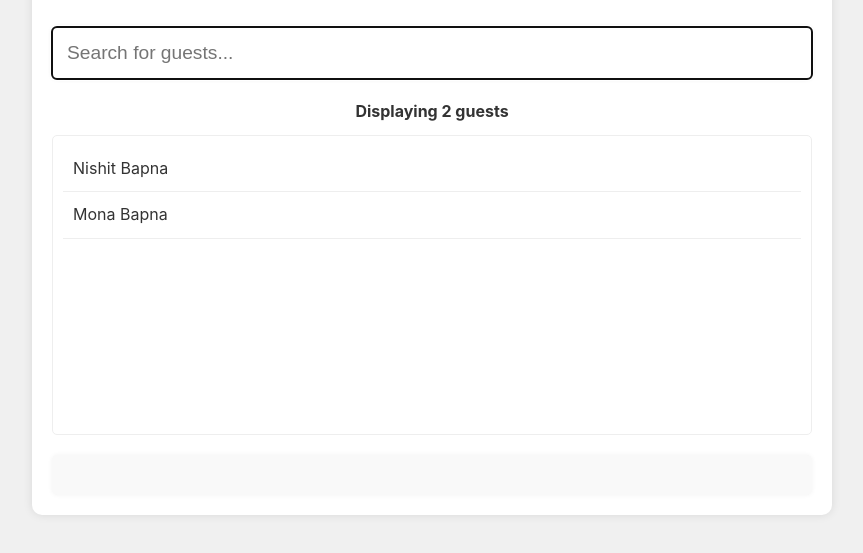
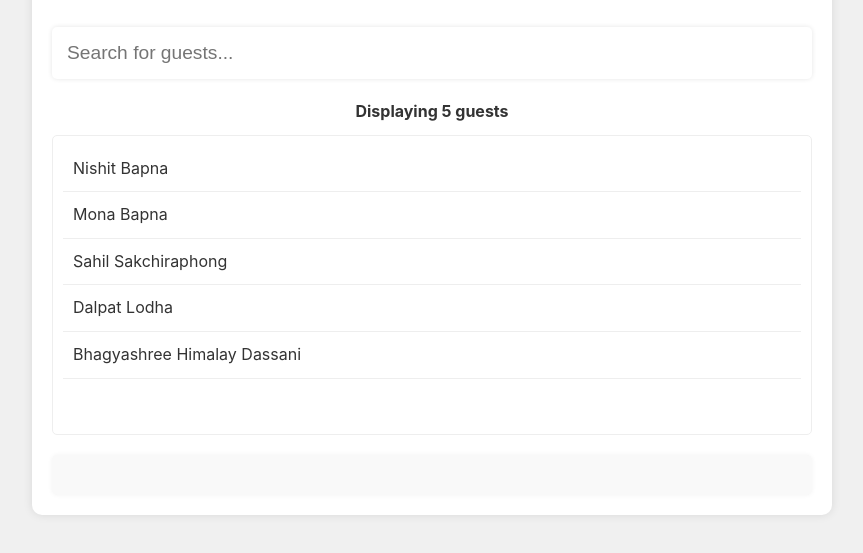
Before and after one commit to rsakchiraphong/wedding-RSVP, a plain HTML site: page index.html in a window 1280 px wide. Shown: the part 137-690 px from the top of the page, without its empty margins (208-1071 px from the left). Drawn offline with Linux system fonts and the light colour scheme.

Commit message:
Update index.html

```diff
--- a/index.html
+++ b/index.html
@@ -68,12 +68,6 @@
             margin-bottom: 10px;
             font-weight: bold;
         }
-        .no-results {
-            text-align: center;
-            margin-top: 20px;
-            color: #FF3B30;
-            font-weight: bold;
-        }
     </style>
 </head>
 <body>
@@ -89,17 +83,24 @@
     const mockData = [
         { sNo: 1, firstName: "Nishit", lastName: "Bapna", arrivalDate: "24/11/2024", arrivalFlight: "CX773", arrivalTime: "5:40:00 PM", depDate: "", depFlight: "", depTime: "", passportNo: "", tel: "8613758106377", nOrV: "D" },
         { sNo: 2, firstName: "Mona", lastName: "Bapna", arrivalDate: "24/11/2024", arrivalFlight: "CX773", arrivalTime: "5:40:00 PM", depDate: "", depFlight: "", depTime: "", passportNo: "", tel: "8613588044137", nOrV: "D" },
-        // Continue the list...
+        { sNo: 3, firstName: "Sahil", lastName: "Sakchiraphong", arrivalDate: "24/11/2024", arrivalFlight: "CX773", arrivalTime: "5:40:00 PM", depDate: "", depFlight: "", depTime: "", passportNo: "", tel: "8613588044137", nOrV: "D" },
+        { sNo: 81, firstName: "Dalpat", lastName: "Lodha", arrivalDate: "28/11/2024", arrivalFlight: "AI378", arrivalTime: "8:10:00 AM", depDate: "1/12/2024", depFlight: "AI335", depTime: "5:55:00 PM", passportNo: "", tel: "91 8003777553", nOrV: "V" },
+        { sNo: 94, firstName: "Bhagyashree Himalay", lastName: "Dassani", arrivalDate: "27/11/2024", arrivalFlight: "6E1071", arrivalTime: "10:05:00 AM", depDate: "", depFlight: "", depTime: "", passportNo: "", tel: "", nOrV: "" }
     ];
 
     function renderGuestList(guests) {
         const guestList = document.getElementById('guestList');
         const guestCount = document.getElementById('guestCount');
-        guestList.innerHTML = guests.length ? guests.map(guest =>
-            `<div class="guest-item" onclick="showGuestDetails(${guest.sNo})">
-                ${guest.firstName} ${guest.lastName}
-            </div>`
-        ).join('') : '<div class="no-results">No guests found</div>';
+
+        guestList.innerHTML = ''; // Clear previous entries
+        guests.forEach(guest => {
+            const guestItem = document.createElement('div');
+            guestItem.className = 'guest-item';
+            guestItem.textContent = `${guest.firstName} ${guest.lastName}`;
+            guestItem.onclick = () => showGuestDetails(guest.sNo);
+            guestList.appendChild(guestItem);
+        });
+
         guestCount.textContent = `Displaying ${guests.length} guests`;
     }
 
@@ -151,9 +152,9 @@
         searchGuests(e.target.value);
     });
 
+    // Initial render of all guests
     document.addEventListener('DOMContentLoaded', function() {
         renderGuestList(mockData);
-        document.getElementById('searchInput').focus();
     });
     </script>
 </body>
```
